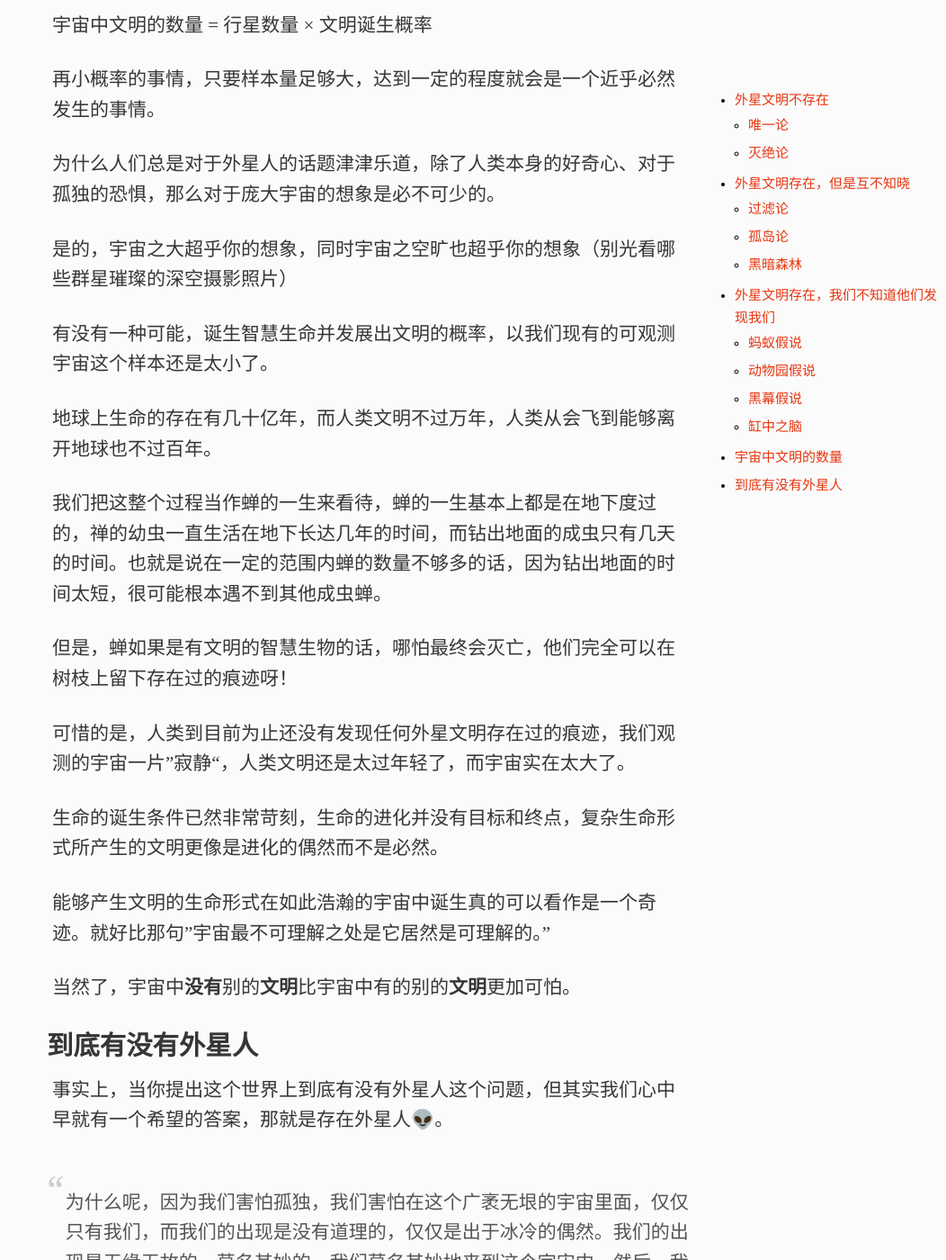
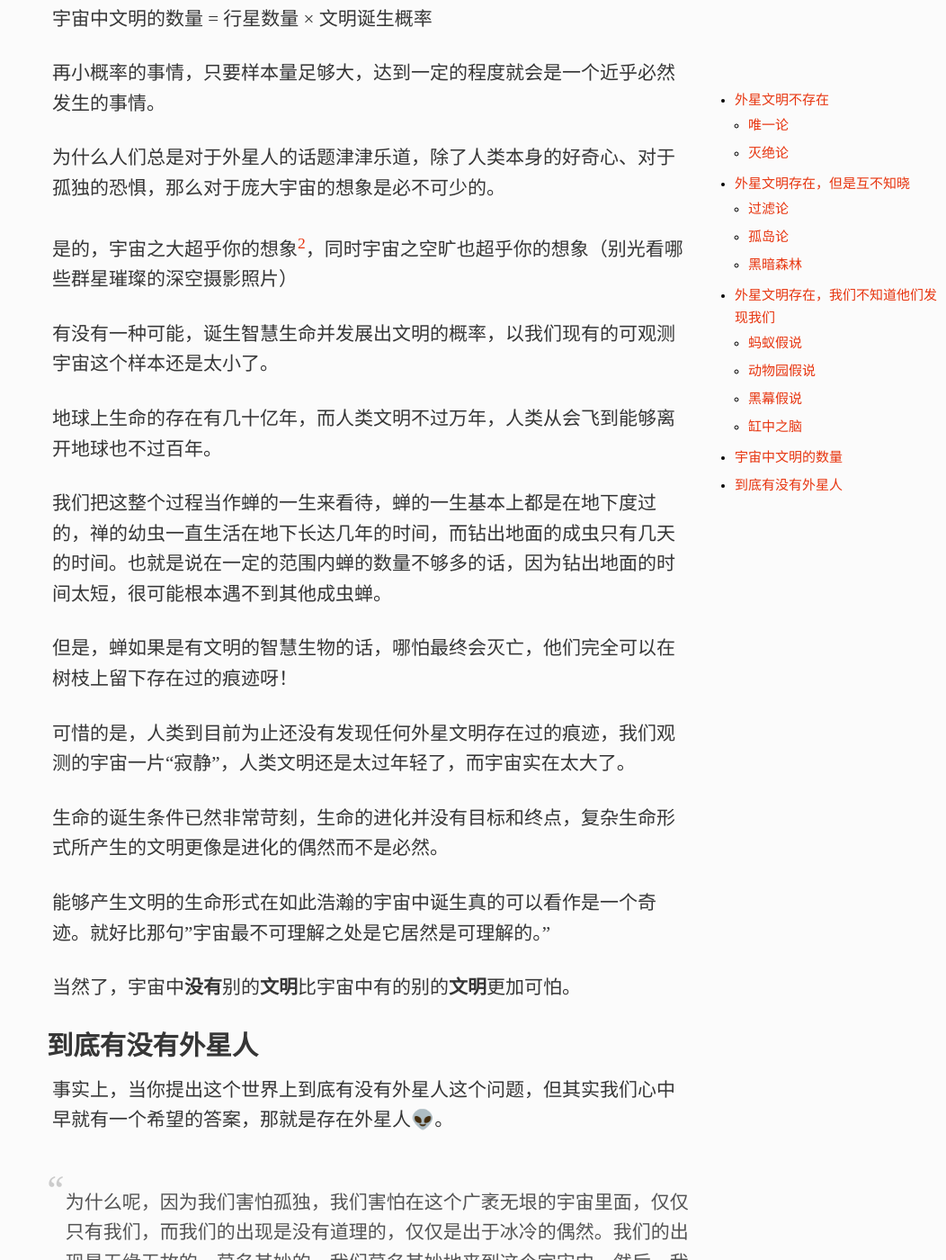
Before and after one commit to xavierskip/xavierskip.github.io, a Jekyll site: the page built from _posts/2024-07-12-fermi-paradox.md, in a window 1280 px wide and 1400 px high, scrolled down 4287 px. Shown: the whole window at 90% size, without its empty margins (228-1280 px from the left). Built offline with Jekyll 4.4.1, drawn with Linux system fonts in a browser that asks for light colours; comment, search, counter and statistics services are not loaded; a style sheet for code colours, icons or effects is not loaded; some of the changed text lies outside the part shown.

Commit message:
Update 2024-07-12-fermi-paradox.md

```diff
--- a/_posts/2024-07-12-fermi-paradox.md
+++ b/_posts/2024-07-12-fermi-paradox.md
@@ -107,7 +107,7 @@
 
 为什么人们总是对于外星人的话题津津乐道，除了人类本身的好奇心、对于孤独的恐惧，那么对于庞大宇宙的想象是必不可少的。
 
-是的，宇宙之大超乎你的想象，同时宇宙之空旷也超乎你的想象（别光看哪些群星璀璨的深空摄影照片）
+是的，宇宙之大超乎你的想象[^2]，同时宇宙之空旷也超乎你的想象（别光看哪些群星璀璨的深空摄影照片）
 
 有没有一种可能，诞生智慧生命并发展出文明的概率，以我们现有的可观测宇宙这个样本还是太小了。
 
@@ -117,7 +117,7 @@
 
 但是，蝉如果是有文明的智慧生物的话，哪怕最终会灭亡，他们完全可以在树枝上留下存在过的痕迹呀！
 
-可惜的是，人类到目前为止还没有发现任何外星文明存在过的痕迹，我们观测的宇宙一片”寂静“，人类文明还是太过年轻了，而宇宙实在太大了。
+可惜的是，人类到目前为止还没有发现任何外星文明存在过的痕迹，我们观测的宇宙一片“寂静”，人类文明还是太过年轻了，而宇宙实在太大了。
 
 生命的诞生条件已然非常苛刻，生命的进化并没有目标和终点，复杂生命形式所产生的文明更像是进化的偶然而不是必然。
 
```
Also changed, not shown: other parts of _posts/2024-07-12-fermi-paradox.md (+1 -1 lines).
